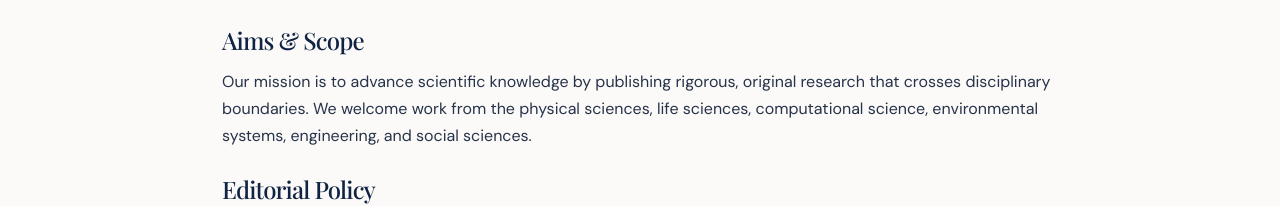
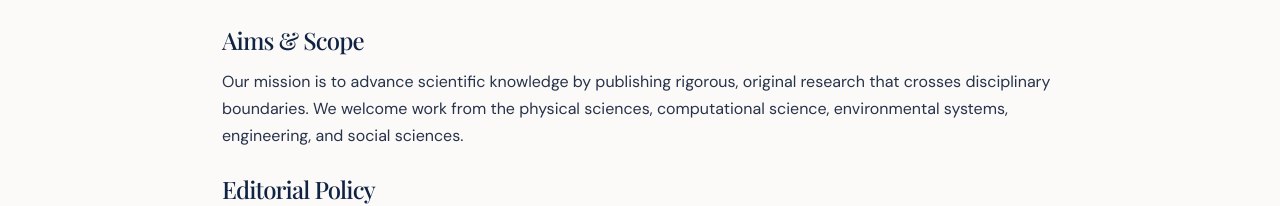
Before and after one commit to Prathik1812/tjasf, a React (Vite) app: page /about in a window 1280 px wide. Shown: the part 485-691 px from the top of the page. Built offline with nearby package versions, Linux system fonts and the light colour scheme; no server answers; the database is empty; a web font is replaced by a local one.

Commit message:
docs: remove life sciences from default aims and filters

```diff
--- a/src/pages/public/AboutPage.tsx
+++ b/src/pages/public/AboutPage.tsx
@@ -34,7 +34,7 @@ export default function AboutPage() {
         </p>
         <h2 className="font-['Playfair_Display'] font-medium text-2xl text-[#102342] mt-10 mb-3">Aims &amp; Scope</h2>
         <p className="whitespace-pre-line">
-          {content.about_aims || 'Our mission is to advance scientific knowledge by publishing rigorous, original research that crosses disciplinary boundaries. We welcome work from the physical sciences, life sciences, computational science, environmental systems, engineering, and social sciences.'}
+          {content.about_aims || 'Our mission is to advance scientific knowledge by publishing rigorous, original research that crosses disciplinary boundaries. We welcome work from the physical sciences, computational science, environmental systems, engineering, and social sciences.'}
         </p>
         <h2 className="font-['Playfair_Display'] font-medium text-2xl text-[#102342] mt-10 mb-3">Editorial Policy</h2>
         <p className="whitespace-pre-line">
--- a/src/pages/public/SearchPage.tsx
+++ b/src/pages/public/SearchPage.tsx
@@ -26,7 +26,6 @@ export default function SearchPage() {
 
   const fastFilters = [
     'Physical Sciences',
-    'Life Sciences',
     'Computational Science',
     'Environmental Systems',
     'Engineering',
```
Also changed, not shown: 1 other file (tests, documents, lock files or other folders).
